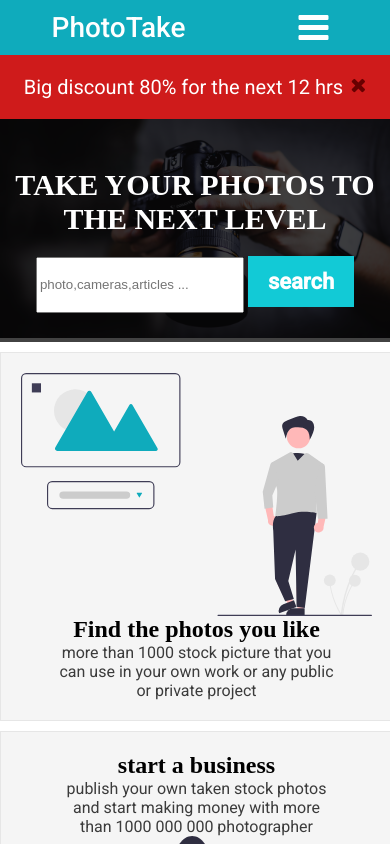
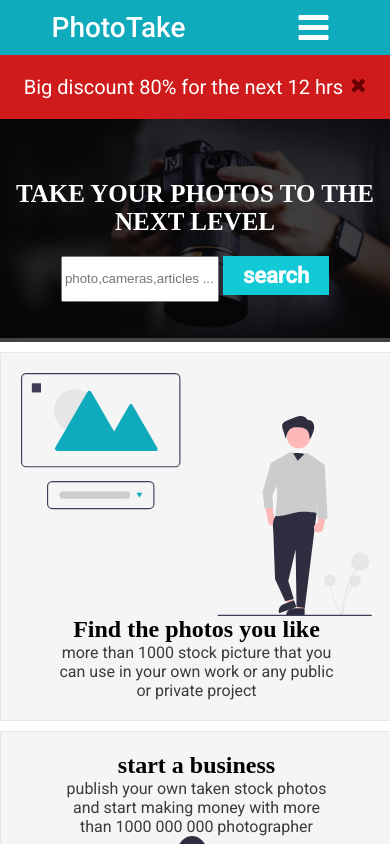
Before and after one commit to losefor/7days7websites-challenge, a plain HTML site: page day-1/index.html in a window 390 px wide. Shown: the top 844 px of the page. Drawn offline with Linux system fonts and the light colour scheme.

Commit message:
small changes with resbonsive design and littile changes with readme.md

```diff
--- a/day-1/index.css
+++ b/day-1/index.css
@@ -271,6 +271,7 @@ footer {
 .contact-cont {
   display: flex;
   justify-content: space-around;
+  flex-wrap: wrap;
   padding: 20px;
   background-color: #0fabbc;
   box-shadow: inset #148794 0px 0px 100px 1px;
@@ -325,6 +326,7 @@ margin-top: 10px; */
 .contact-par p {
   color: white;
   font-family: "Roboto", sans-serif;
+  text-align: center;
 }
 
 .hide-reverse {
@@ -360,11 +362,15 @@ a[target='_blink']{
 
 @media (max-width: 600px) {
   .input-cont input {
-    width: 200px;
+    width: 150px;
+    height: 40px;
+  }
+  .input-cont button {
+   padding: 7px 20px ;
   }
 
   .overlay h1 {
-    font-size: 30px;
+    font-size:25px;
   }
   .teaser-cont {
     width: 90%;
```
Also changed, not shown: day-1/files/laptop.png (added), day-1/files/phone.png (added), 1 other file.
